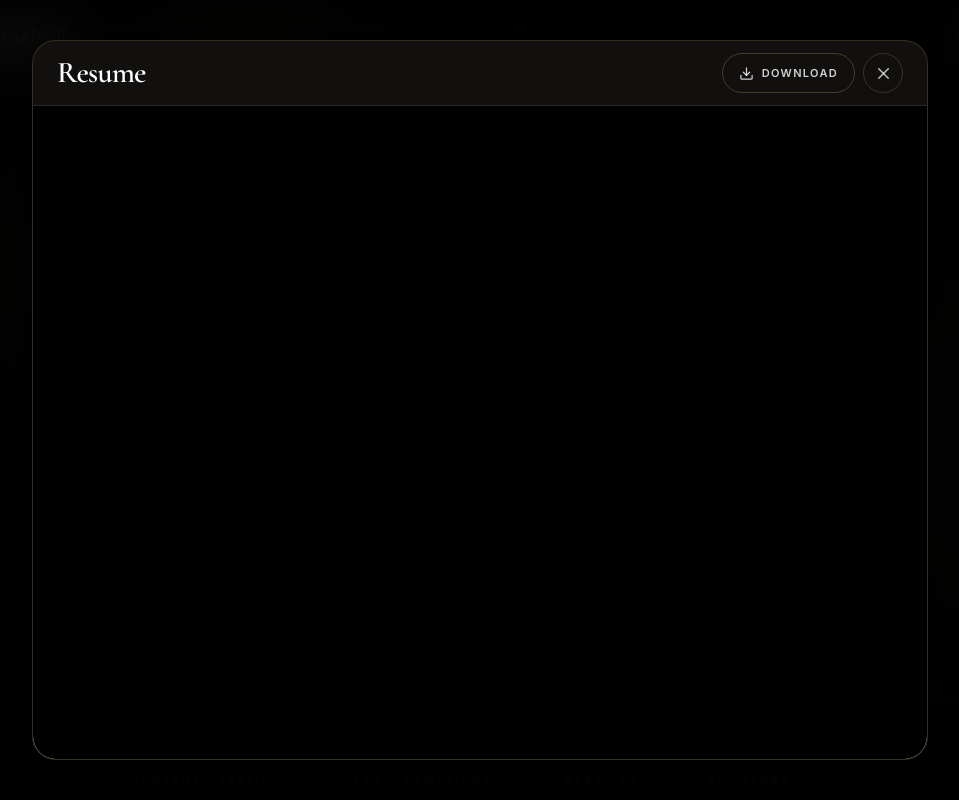
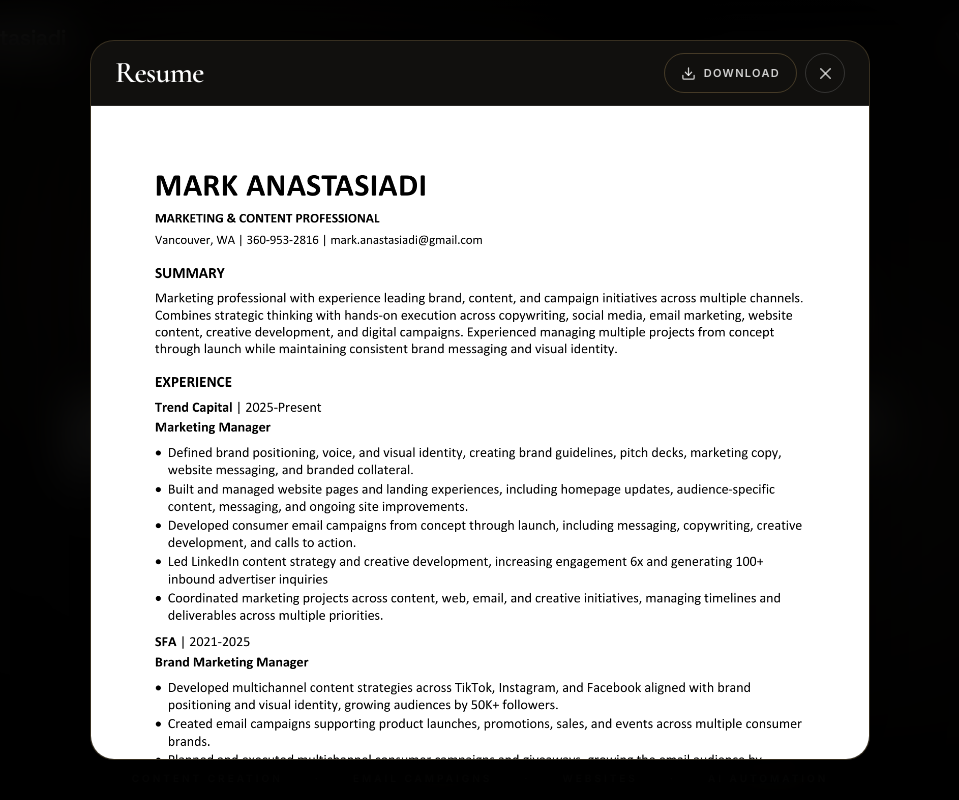
Before and after one commit to markkkka/Portfolio-Website, a React (Vite) app: page / in a window 1280 px wide. Both pictures are taken after a click on the button "VIEW RESUME". Shown: the top 800 px of the page, without its empty margins (160-1119 px from the left). Built offline with nearby package versions, Linux system fonts and the light colour scheme.

Commit message:
Fit resume preview without viewer chrome

```diff
--- a/src/App.tsx
+++ b/src/App.tsx
@@ -334,7 +334,7 @@ const ResumeModal = ({ onClose }: { onClose: () => void }) => {
 
   return createPortal(
     <div className="fixed inset-0 z-[100] flex items-center justify-center bg-black/75 p-3 backdrop-blur-xl sm:p-6" onMouseDown={(event) => { if (event.target === event.currentTarget) onClose(); }}>
-      <div role="dialog" aria-modal="true" aria-labelledby="resume-dialog-title" className="flex h-[min(90vh,900px)] w-full max-w-4xl flex-col overflow-hidden rounded-[1.5rem] border border-brand-earth/25 bg-[#11100e] shadow-[0_30px_100px_rgba(0,0,0,0.65)]">
+      <div role="dialog" aria-modal="true" aria-labelledby="resume-dialog-title" className="flex h-[min(90vh,900px)] w-full max-w-[780px] flex-col overflow-hidden rounded-[1.5rem] border border-brand-earth/25 bg-[#11100e] shadow-[0_30px_100px_rgba(0,0,0,0.65)]">
         <div className="flex items-center justify-between gap-4 border-b border-white/10 px-4 py-3 sm:px-6">
           <h2 id="resume-dialog-title" className="font-editorial text-2xl font-semibold text-white sm:text-3xl">Resume</h2>
           <div className="flex items-center gap-2">
@@ -346,7 +346,9 @@ const ResumeModal = ({ onClose }: { onClose: () => void }) => {
             </button>
           </div>
         </div>
-        <iframe title="Mark Anastasiadi resume" src="/resume.pdf#toolbar=0" className="min-h-0 w-full flex-1 bg-white" />
+        <div className="no-scrollbar min-h-0 flex-1 overflow-y-auto bg-white">
+          <img src="/images/resume-preview.png" alt="Mark Anastasiadi resume" width={1530} height={1980} className="block h-auto w-full" />
+        </div>
       </div>
     </div>,
     document.body
```
Also changed, not shown: public/images/resume-preview.png (added).
